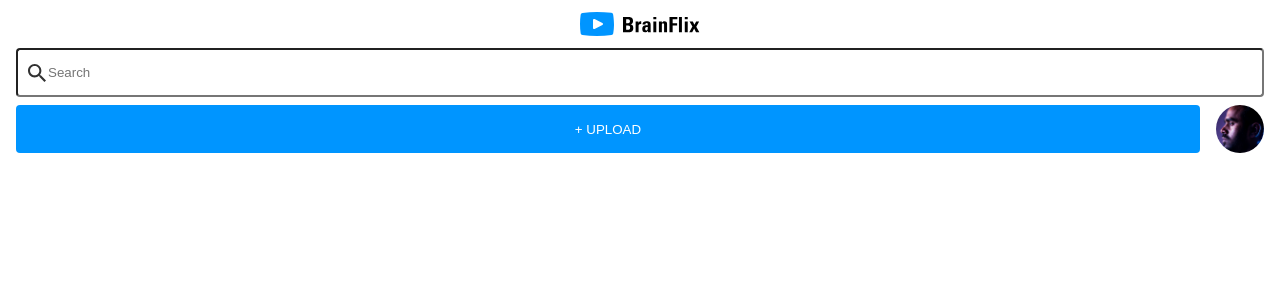
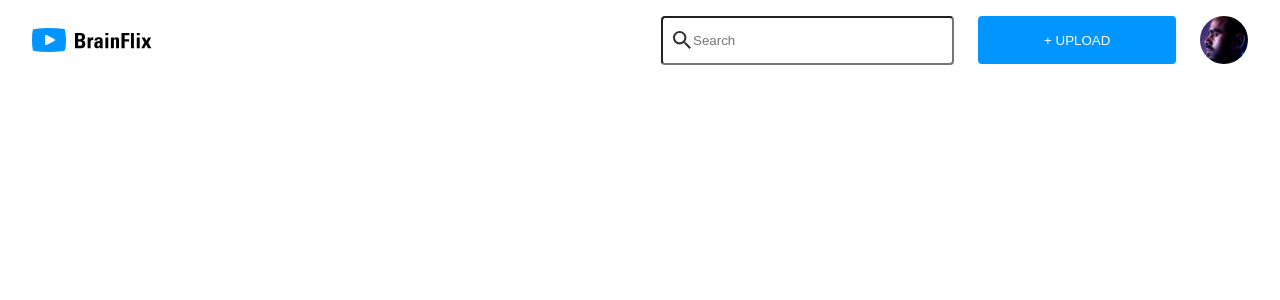
Before and after one commit to jekiquin/jerick-iquin-brainflix, a React (Create React App) app: page / in a window 1280 px wide. Shown: the top 300 px of the page. Built offline with nearby package versions, Linux system fonts and the light colour scheme.

Commit message:
finished tablet and desktop view on header

```diff
--- a/src/components/Header/Header.scss
+++ b/src/components/Header/Header.scss
@@ -1,13 +1,10 @@
-@use '../../partials/1-helpers/variables' as *;
-@use '../../partials/1-helpers/placeholders' as *;
+@use '../../partials/1-helpers/helpers' as *;
 
 .header {
 
     &__container {
         @extend %flex--column;
-        width: 100%;
-        padding-left: map-get($pad, "mobile");
-        padding-right: map-get($pad, "mobile");
+        @extend %limiting-container;
     }
 
     &__logo {
--- a/src/components/HeaderNav/HeaderNav.scss
+++ b/src/components/HeaderNav/HeaderNav.scss
@@ -1,11 +1,29 @@
-@use '../../partials/1-helpers/placeholders';
+@use '../../partials/1-helpers/helpers' as *;
 
 .header__nav {
+    @extend %flex--column;
     width: 100%;
+
+    @include screen(map-get($screen, "tablet")) {
+        margin-left: 16.9rem;
+        flex-direction: row;
+    }
+
+    @include screen(map-get($screen, "desktop")) {
+        margin-left: 50.9rem;
+        flex-direction: row;
+    }
 }
 
 .header__upload {
     @extend %flex;
     margin-top: .8rem;
     margin-bottom: 1.6rem;
+    width: 100%;
+
+    @include screen(map-get($screen, "tablet")) {
+        margin-left: 2.4rem;
+        margin-top: 0;
+        margin-bottom: 0;
+    }
 }
--- a/src/components/ProfilePicture/ProfilePicture.scss
+++ b/src/components/ProfilePicture/ProfilePicture.scss
@@ -1,6 +1,10 @@
-@use '../../partials/1-helpers/placeholders' as *;
+@use '../../partials/1-helpers/helpers' as *;
 
 .header__profile-picture {
     @extend %profile-picture;
     margin-left: 1.6rem;
+
+    @include screen(map-get($screen, "tablet")) {
+        margin-left: 2.4rem;
+    }
 }
--- /dev/null
+++ b/src/partials/1-helpers/_helpers.scss
@@ -0,0 +1,3 @@
+@forward './variables';
+@forward './mixin';
+@forward './placeholders';
--- /dev/null
+++ b/src/partials/1-helpers/_mixin.scss
@@ -0,0 +1,5 @@
+@mixin screen($breakpoint) {
+    @media (min-width: #{$breakpoint}) {
+        @content;
+    }
+}
--- a/src/partials/1-helpers/_placeholders.scss
+++ b/src/partials/1-helpers/_placeholders.scss
@@ -1,4 +1,5 @@
 @use '../../partials/1-helpers/variables' as *;
+@use '../../partials/1-helpers/mixin' as *;
 
 %flex {
     display: flex;
@@ -29,3 +30,22 @@
     border: none;
     cursor: pointer;
 }
+
+%limiting-container {
+    width: 100%;
+    padding-left: map-get($pad, "mobile");
+    padding-right: map-get($pad, "mobile");
+    max-width: map-get($screen, "desktop");
+
+    @include screen(map-get($screen, "tablet")){
+        flex-direction: row;
+        padding-left: map-get($pad, "tablet");
+        padding-right: map-get($pad, "tablet");
+        height: 8rem;
+    }
+
+    @include screen(map-get($screen, "desktop")){
+        margin-left: auto;
+        margin-right: auto;
+    }
+}
```
